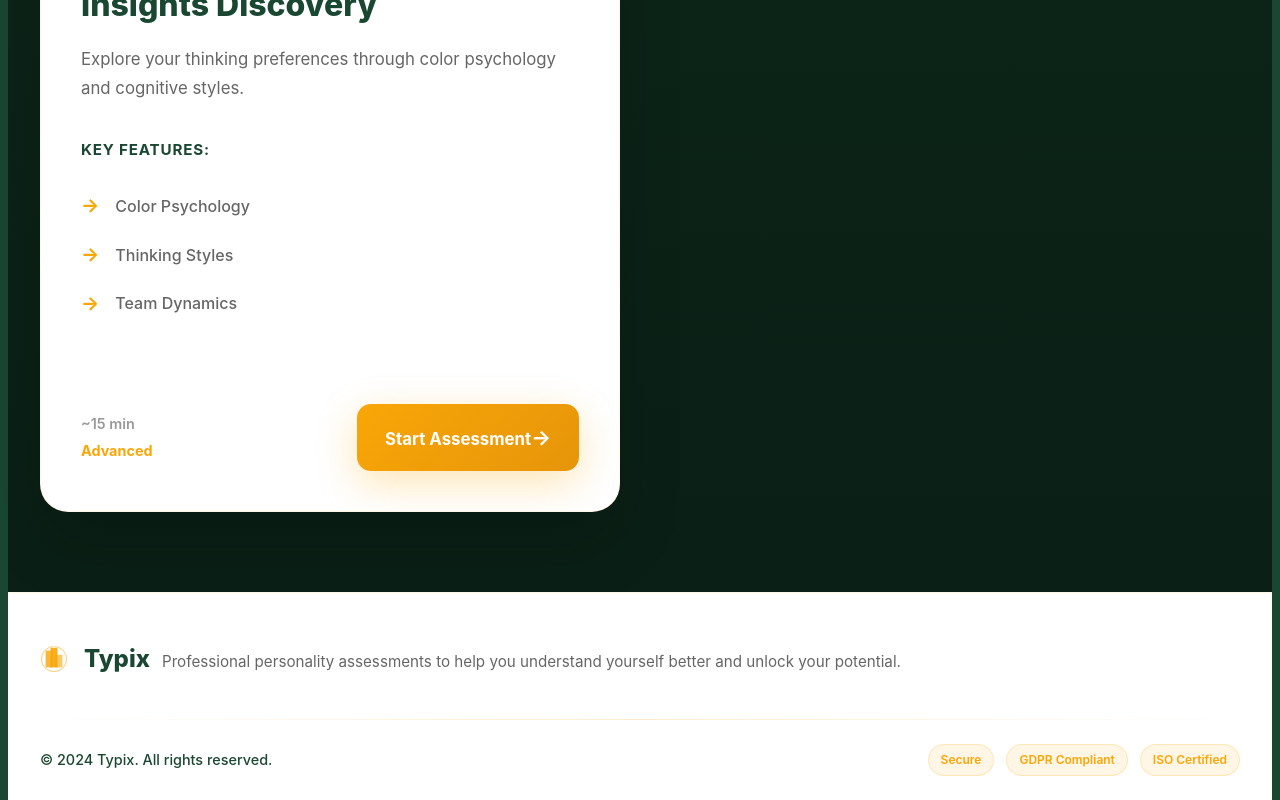
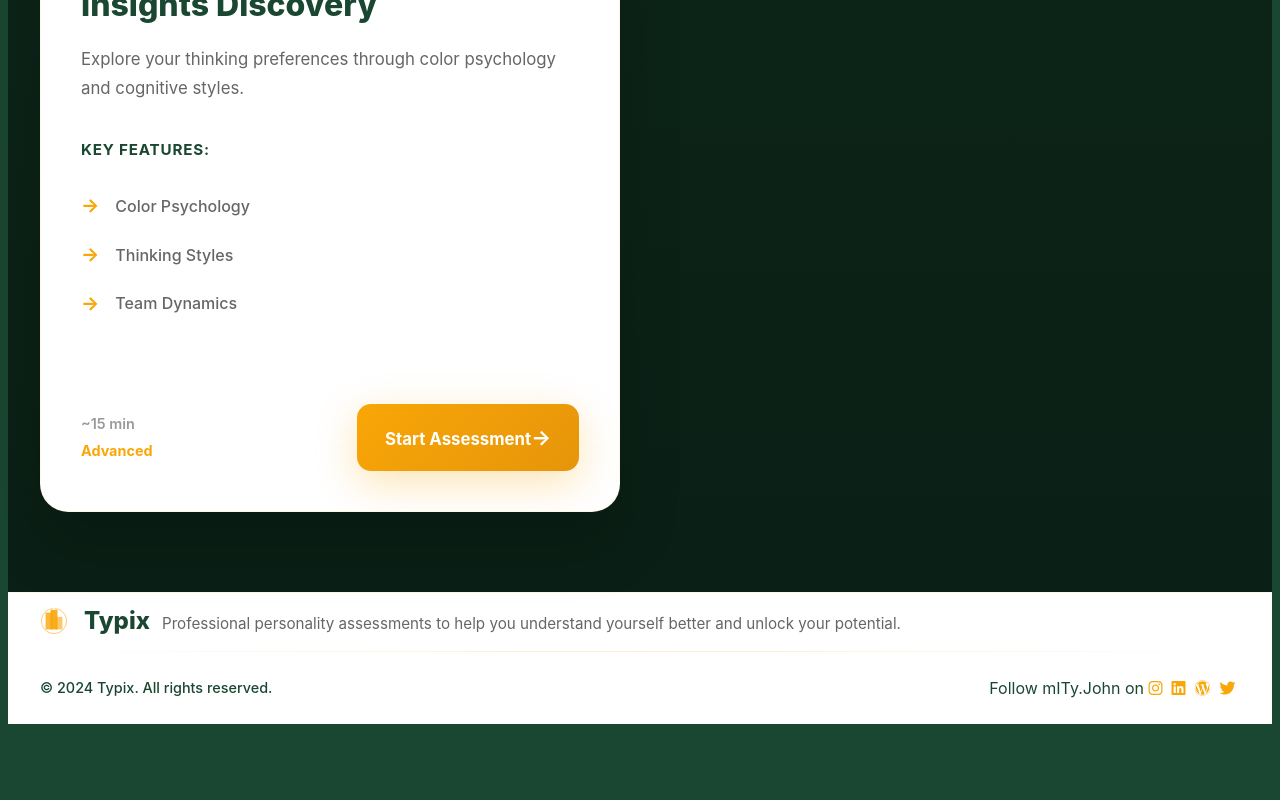
Before and after one commit to janvanwassenhove/Typix, a Vue app: page / in a window 1280 px wide. Shown: the part 1606-2406 px from the top of the page. After the commit the page ends 2330 px from the top, so only its background shows below. Built offline with nearby package versions, Linux system fonts and the light colour scheme.

Commit message:
Update footer with social media links and adjust styling

```diff
--- a/index.html
+++ b/index.html
@@ -3,6 +3,7 @@
   <head>
     <meta charset="UTF-8" />
     <link rel="icon" type="image/svg+xml" href="/vite.svg" />
+    <link rel="stylesheet" href="https://cdnjs.cloudflare.com/ajax/libs/font-awesome/6.5.0/css/all.min.css">
     <meta name="viewport" content="width=device-width, initial-scale=1.0" />
     <title>Vite + Vue + TS</title>
   </head>
--- a/src/components/AppFooter.vue
+++ b/src/components/AppFooter.vue
@@ -27,11 +27,12 @@
         <div class="footer-divider"></div>
         <div class="footer-meta">
           <span class="footer-copyright">© 2024 {{ t('app_title') }}. All rights reserved.</span>
-          <div class="footer-badges">
-            <span class="badge">Secure</span>
-            <span class="badge">GDPR Compliant</span>
-            <span class="badge">ISO Certified</span>
-          </div>
+          <p class="mb-0">Follow mITy.John on
+          <a href="https://www.instagram.com/mity.john/" class="text-white"><i class="fab fa-instagram"></i></a>&nbsp;
+          <a href="https://www.linkedin.com/in/jan-van-wassenhove-9b49893/" class="text-white"><i class="fab fa-linkedin"></i></a>&nbsp;
+          <a href="https://mityjohn.com/" class="text-white"><i class="fab fa-wordpress"></i></a>&nbsp;
+          <a href="https://x.com/mity_john" class="text-white"><i class="fab fa-twitter"></i></a>&nbsp;
+          </p>
         </div>
       </div>
     </div>
@@ -47,10 +48,9 @@ const { t } = useTranslations()
 <style scoped>
 .app-footer {
   background: rgba(255, 255, 255, 0.98);
-  backdrop-filter: blur(20px);
   border-top: 1px solid rgba(249, 166, 7, 0.1);
   margin-top: auto;
-  padding: 48px 0 24px;
+  padding: 10px 0 24px;
 }
 
 .footer-container {
@@ -62,7 +62,7 @@ const { t } = useTranslations()
 .footer-content {
   display: grid;
   gap: 64px;
-  margin-bottom: 40px;
+  margin-bottom: 10px;
 }
 
 .footer-brand {
@@ -139,7 +139,7 @@ const { t } = useTranslations()
 }
 
 .footer-bottom {
-  margin-top: 40px;
+  margin-top: 10px;
 }
 
 .footer-divider {
--- a/src/components/NavigationMenu.vue
+++ b/src/components/NavigationMenu.vue
@@ -53,7 +53,6 @@ const { t } = useTranslations()
 <style scoped>
 .navigation-menu {
   background: rgba(255, 255, 255, 0.98);
-  backdrop-filter: blur(20px);
   border-bottom: 1px solid rgba(249, 166, 7, 0.1);
   position: sticky;
   top: 0;
```
Also changed, not shown: src/components/HelloWorld.vue (deleted, +0 -41 lines).
